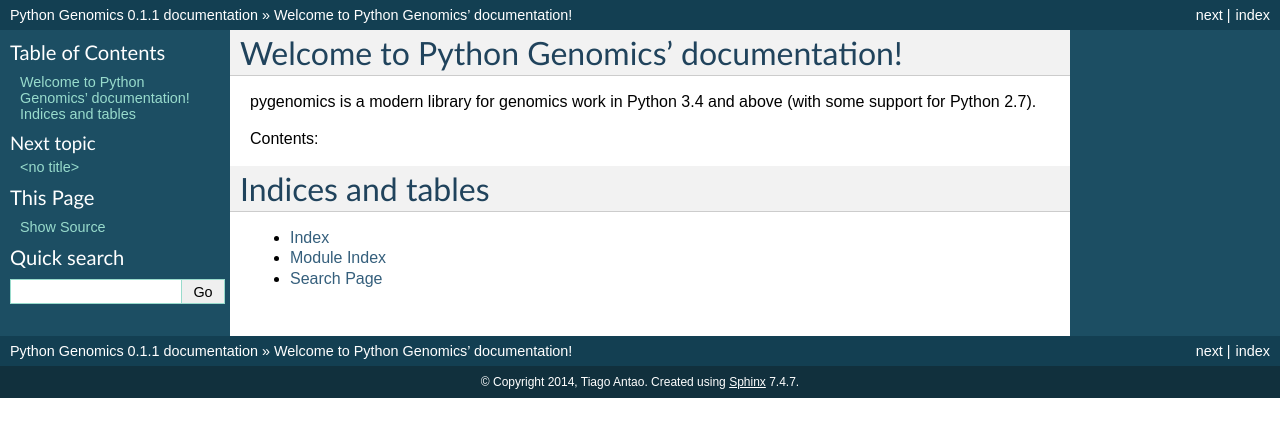
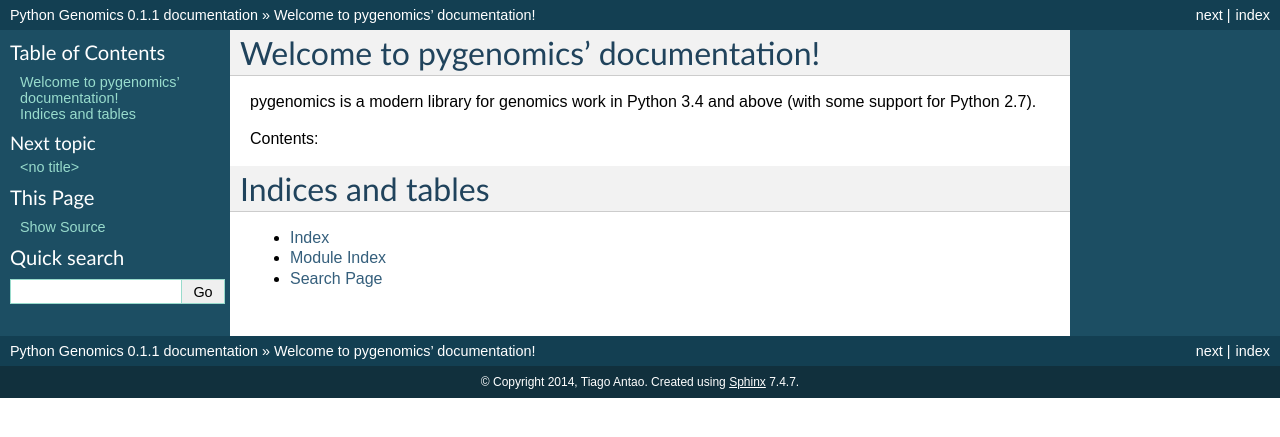
Before and after one commit to tiagoantao/pygenomics, a Sphinx documentation site: the page built from doc/index.rst, in a window 1280 px wide. Shown: the top 437 px of the page. Built offline with Sphinx 7.4.7, drawn with Linux system fonts in a browser that asks for light colours; pages that are not in the unit, such as notebooks, are missing from menus.

Commit message:
doc typo

```diff
--- a/doc/index.rst
+++ b/doc/index.rst
@@ -1,6 +1,6 @@
 .. Python Genomics documentation master file
 
-Welcome to Python Genomics' documentation!
+Welcome to pygenomics' documentation!
 ==========================================
 
 
```
